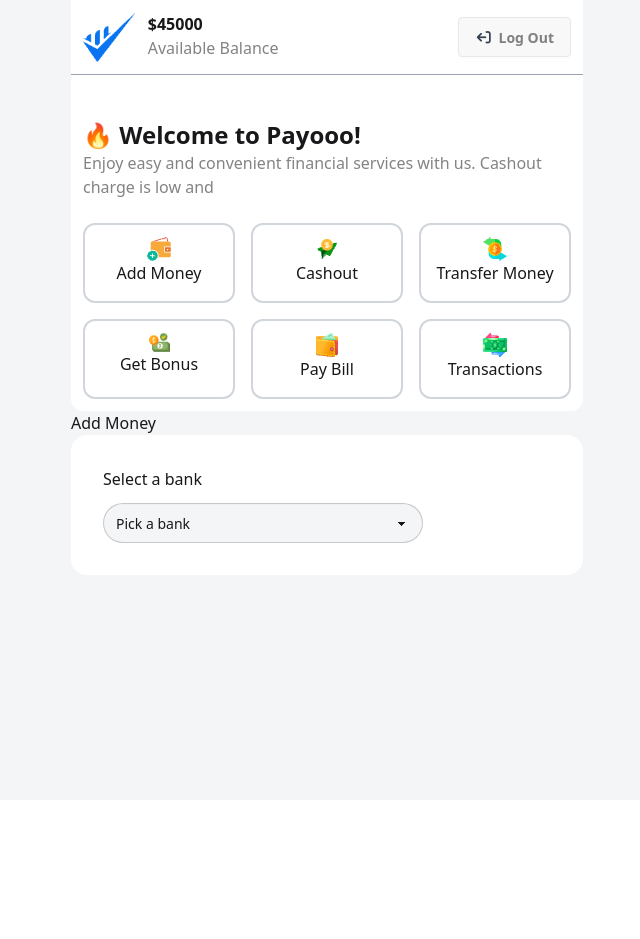
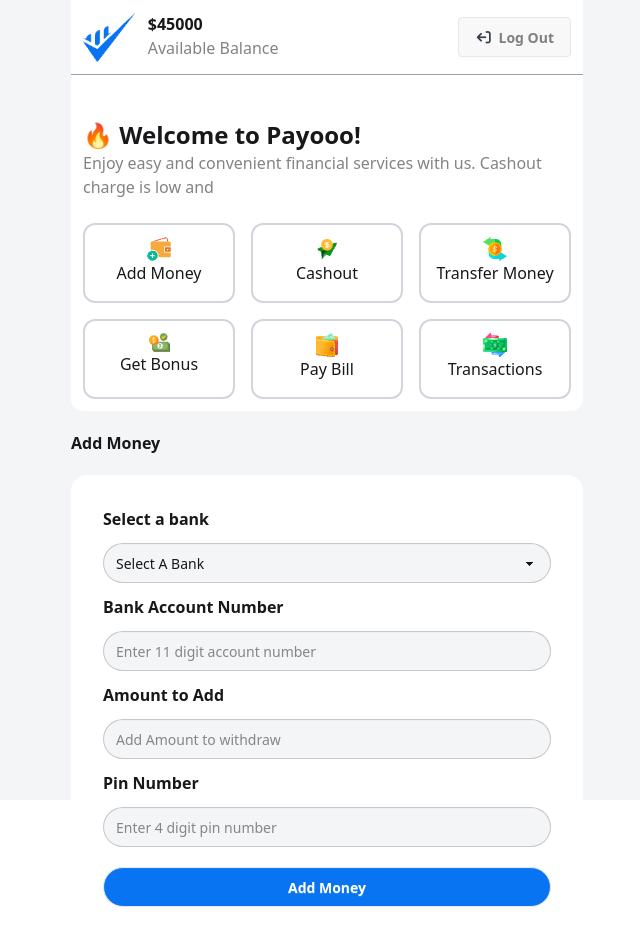
Before and after one commit to Zahin1033/payoo-learning, a plain HTML site: page home.html in a window 1280 px wide. Shown: the whole page, without its empty margins (313-953 px from the left). Before the commit the page ends 800 px from the top, so only its background shows below. Drawn offline with nearby package versions, Linux system fonts and the light colour scheme.

Commit message:
add money added

```diff
--- a/home.html
+++ b/home.html
@@ -69,20 +69,36 @@
     <div class="all-form-section max-w-lg mx-auto">
         <!-- add money -->
         <div>
-            <h1>Add Money</h1>
+            <h1 class="my-5 font-bold">Add Money</h1>
             <form action="" class="rounded-2xl p-8 bg-white">
-                <div>
-                    <h1>Select a bank</h1>
-                    <select class="select bg-[#f4f5f7] mt-3 rounded-3xl">
-                        <option>Pick a bank</option>
+                <div class="mb-3">
+                    <h1 class="font-semibold">Select a bank</h1>
+                    <select class="select bg-[#f4f5f7] mt-3 rounded-3xl w-full">
+                        <option>Select A Bank</option>
                         <option>AB bank</option>
                         <option>IFIC bank</option>
                         <option>DBBL Bank</option>
                     </select>
                 </div>
-                <div></div>
-                <div></div>
-                <div></div>
+                <div><label class="font-semibold" for="">Bank Account Number</label>
+
+                    <br>
+                    <input type="text" placeholder="Enter 11 digit account number"
+                        class="input bg-[#f4f5f7] mt-3 rounded-3xl w-full" />
+                </div>
+                <div class="mt-3"><label class="font-semibold" for="">Amount to Add</label>
+
+                    <br>
+                    <input type="text" placeholder="Add Amount to withdraw"
+                        class="input bg-[#f4f5f7] mt-3 rounded-3xl w-full" />
+                </div>
+                <div class="mt-3"><label class="font-semibold" for="">Pin Number</label>
+
+                    <br>
+                    <input type="text"  placeholder="Enter 4 digit pin number"
+                        class="input bg-[#f4f5f7] mt-3 rounded-3xl w-full" />
+                </div>
+                <button class="btn bg-[#0874F2] mt-5 w-full rounded-3xl text-white">Add Money</button>
             </form>
         </div>
     </div>
```
